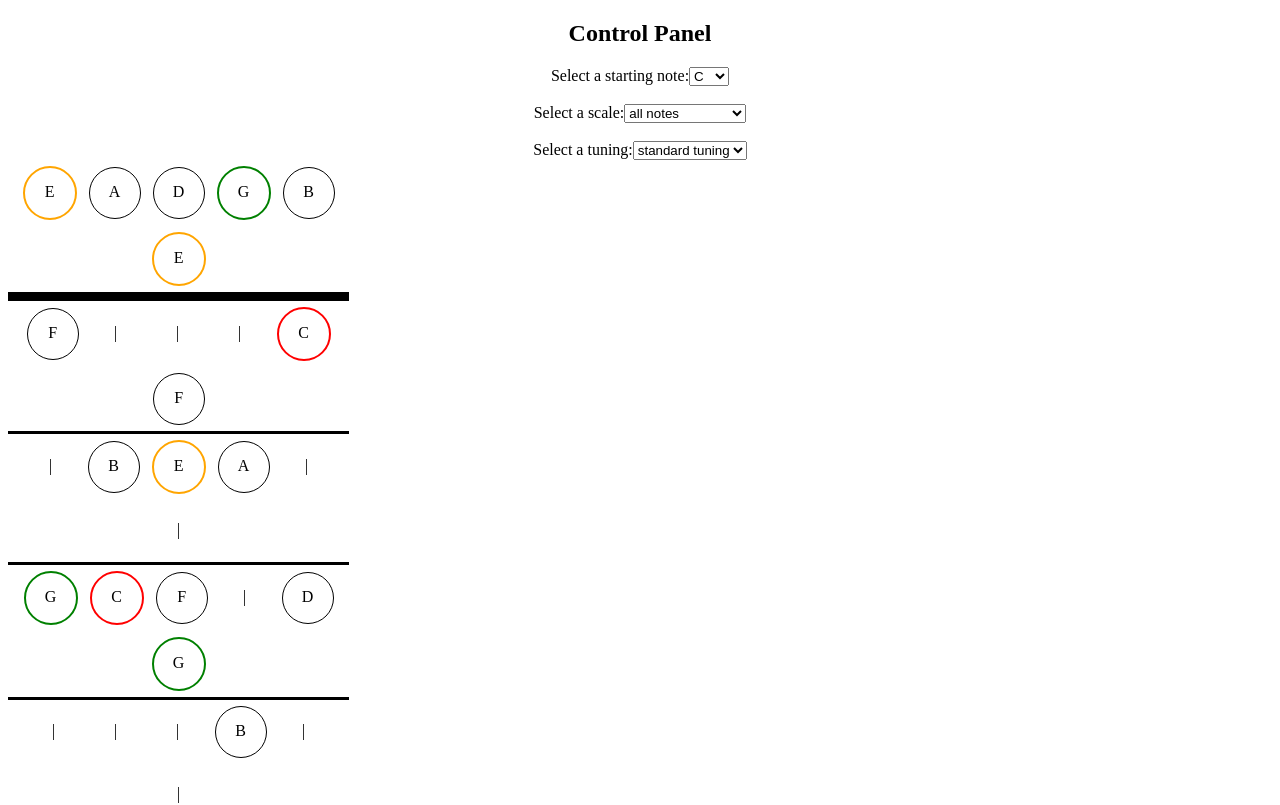
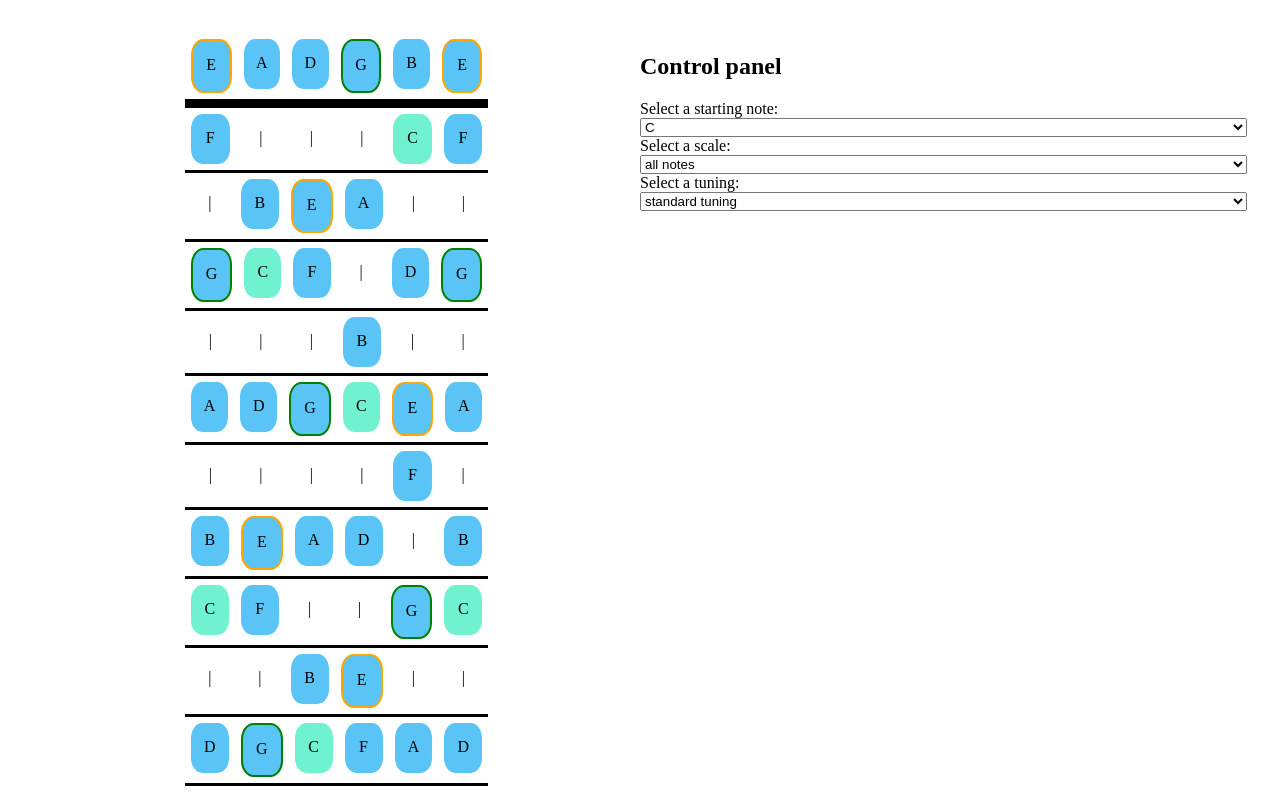
Before and after one commit to willmcb/fretboard-mapper, a React (Create React App) app: page / in a window 1280 px wide. Shown: the top 805 px of the page. Built offline with nearby package versions, Linux system fonts and the light colour scheme; the HTML template or start-up script is replaced by a standard one.

Commit message:
add basic flecbox

```diff
--- a/src/App.tsx
+++ b/src/App.tsx
@@ -36,7 +36,6 @@ function App() {
 
   return (
     <div className="App">
-      <h2>Control Panel</h2>
       <ControlPanel
         onNoteChange={handleNoteChange}
         onScaleChange={handleScaleChange}
--- a/src/components/Board.tsx
+++ b/src/components/Board.tsx
@@ -3,6 +3,8 @@ import Fret from './Fret';
 import { NoteProps } from './Note';
 import calculateFretboard from '../utils/fretboardUtils'
 import { Degree } from '../utils/reference_data/app'
+import '../styles/board.css';
+
 
 export interface BoardProps {
   fretboard: string[][],
--- a/src/components/ControlPanel.tsx
+++ b/src/components/ControlPanel.tsx
@@ -4,6 +4,7 @@ import {
   scales,
   tunings
 } from '../utils/reference_data/control_panel'
+import '../styles/control_panel.css';
 
 interface ControlPanelProps {
   onNoteChange:   (note: string) => void;
@@ -37,8 +38,14 @@ function ControlPanel({ onNoteChange, onScaleChange, onTuningChange}: ControlPan
 
   return (
     <div className="control-panel">
+      <h2>Control panel</h2>
       <label htmlFor="note-select">Select a starting note:</label>
-      <select id="note-select" value={selectedNote} onChange={handleNoteChange}>
+      <select
+        className="select"
+        id="note-select"
+        value={selectedNote}
+        onChange={handleNoteChange}>
+
         {all_notes.map((note) => (
           <option key={note} value={note}>
             {note}
@@ -46,11 +53,12 @@ function ControlPanel({ onNoteChange, onScaleChange, onTuningChange}: ControlPan
         ))}
       </select>
 
-      <br></br>
-      <br></br>
-
       <label htmlFor="scale-select">Select a scale:</label>
-      <select id="scale-select" value={selectedScale} onChange={handleScaleChange}>
+      <select
+        className="select"
+        id="scale-select"
+        value={selectedScale}
+        onChange={handleScaleChange}>
         {scales.map((scale) => (
           <option key={scale.name} value={scale.value}>
             {scale.name}
@@ -58,11 +66,13 @@ function ControlPanel({ onNoteChange, onScaleChange, onTuningChange}: ControlPan
         ))}
       </select>
 
-      <br></br>
-      <br></br>
+      <label htmlFor="select">Select a tuning:</label>
+      <select
+        className="selector"
+        id="tuning-select"
+        value={selectedTuning}
+        onChange={handleTuningChange}>
 
-      <label htmlFor="tuning-select">Select a tuning:</label>
-      <select id="tuning-select" value={selectedTuning} onChange={handleTuningChange}>
         {tunings.map((tuning) => (
           <option key={tuning.name} value={tuning.value}>
             {tuning.name}
--- a/src/styles/App.css
+++ b/src/styles/App.css
@@ -1,38 +1,5 @@
 .App {
-  text-align: center;
+  display: flex;
+  justify-content: space-between;
+  padding: 2%;
 }
-
-.App-logo {
-  height: 40vmin;
-  pointer-events: none;
-}
-
-@media (prefers-reduced-motion: no-preference) {
-  .App-logo {
-    animation: App-logo-spin infinite 20s linear;
-  }
-}
-
-.App-header {
-  background-color: #282c34;
-  min-height: 100vh;
-  display: flex;
-  flex-direction: column;
-  align-items: center;
-  justify-content: center;
-  font-size: calc(10px + 2vmin);
-  color: white;
-}
-
-.App-link {
-  color: #61dafb;
-}
-
-@keyframes App-logo-spin {
-  from {
-    transform: rotate(0deg);
-  }
-  to {
-    transform: rotate(360deg);
-  }
-}
--- /dev/null
+++ b/src/styles/board.css
@@ -0,0 +1,7 @@
+.board {
+  display: flex;
+  order: 0;
+  flex-direction: column;
+  align-items: center;
+  width: 50%;
+}
--- /dev/null
+++ b/src/styles/control_panel.css
@@ -0,0 +1,6 @@
+.control-panel {
+  display: flex;
+  order: 1;
+  flex-direction: column;
+  width: 50%;
+}
--- a/src/styles/fret.css
+++ b/src/styles/fret.css
@@ -1,4 +1,6 @@
 .fret {
+  display: flex;
+  flex-direction: row;
   border-bottom: 3px solid black;
-  width: 27%
+  width: 50%;
 }
--- a/src/styles/note.css
+++ b/src/styles/note.css
@@ -1,21 +1,24 @@
 
 :root {
   --active-note-colour: red;
+  --note-background: #5AC4F6;
+  --note-background-blank: white;
+  --note-background-root: #70F1CF;
 }
 
 .note {
   display: inline-block;
   width: 50px;
   height: 50px;
-  border: 1px solid black;
-  border-radius: 50%;
+  border-radius: 30%;
   margin: 6px;
   text-align: center;
   line-height: 47px; /* set to equal the height of the span */
+  background-color: var(--note-background);
 }
 
 .active-note {
-  background-color: var(--active-note-colour);
+  background-color: var(--note-background);
 }
 
 .blank-note {
@@ -23,12 +26,13 @@
   width: 50px;
   height: 50px;
   border: 1px solid white;
+  background-color: var(--note-background-blank);
   margin: 5px;
   line-height: 47px; /* set to equal the height of the span */
 }
 
 .root {
-  border: 2px solid red;
+  background-color: var(--note-background-root);
 }
 
 .major-third {
--- a/src/styles/nut.css
+++ b/src/styles/nut.css
@@ -1,5 +1,5 @@
 .nut {
   background-color: black;
   height: 6px;
-  width: 27%
+  width: 50%;
 }
```
